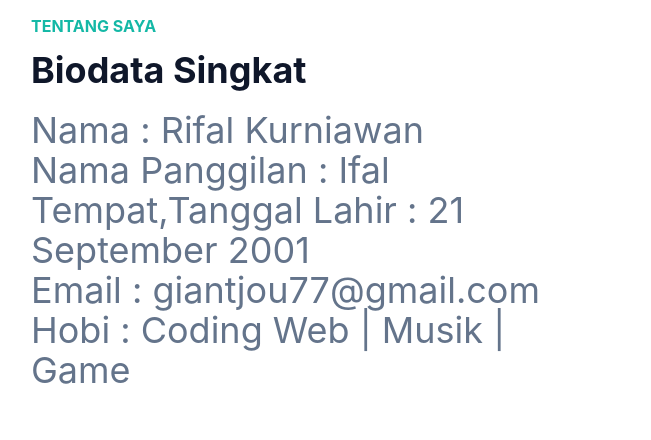
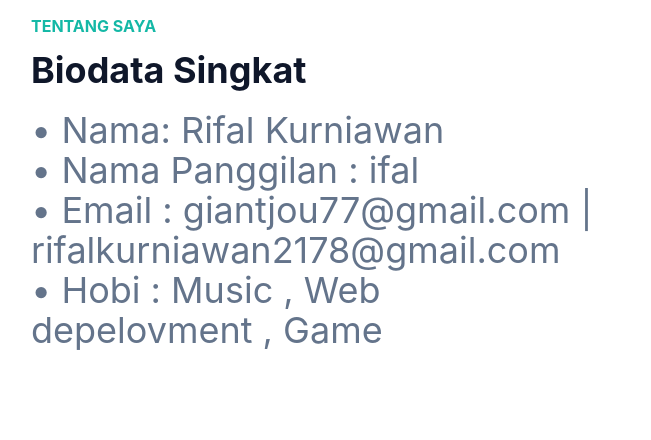
Before and after one commit to Rifal21/PortfolioTailwindCSS, a website: page index.html in a window 1280 px wide. Shown: the part 780-1220 px from the top of the page, 0-651 px from the left. Drawn offline with Linux system fonts and the light colour scheme.

Commit message:
edit data

```diff
--- a/index.html
+++ b/index.html
@@ -110,11 +110,14 @@
           <div class="mb-10 w-full px-4 lg:w-1/2">
             <h4 class="mb-3 font-bold uppercase text-primary">Tentang Saya</h4>
             <h2 class="mb-5 max-w-md text-3xl font-bold text-dark dark:text-white lg:text-4xl">Biodata Singkat</h2>
-            <p class="text-based max-w-xl font-small text-secondary lg:text-4xl">Nama : Rifal Kurniawan <br>
-            Nama Panggilan : Ifal <br>
-          Tempat,Tanggal Lahir : 21 September 2001 <br>
-        Email : giantjou77@gmail.com <br>
-      Hobi : Coding Web | Musik | Game</p>
+            <p class="text-based max-w-xl font-small text-secondary lg:text-4xl">
+              <ul class="text-based max-w-xl font-small text-secondary lg:text-4xl">
+                <li> • Nama: Rifal Kurniawan</li>
+                <li> • Nama Panggilan : ifal </li>
+                <li> • Email : giantjou77@gmail.com | rifalkurniawan2178@gmail.com</li>
+                <li> • Hobi : Music , Web depelovment , Game</li>
+              </ul>
+            </p>
           </div>
           <div class="w-full px-4 lg:w-1/2">
             <h3 class="mb-4 text-2xl font-semibold text-dark dark:text-white lg:pt-10 lg:text-3xl">Mari Berteman</h3>
```
